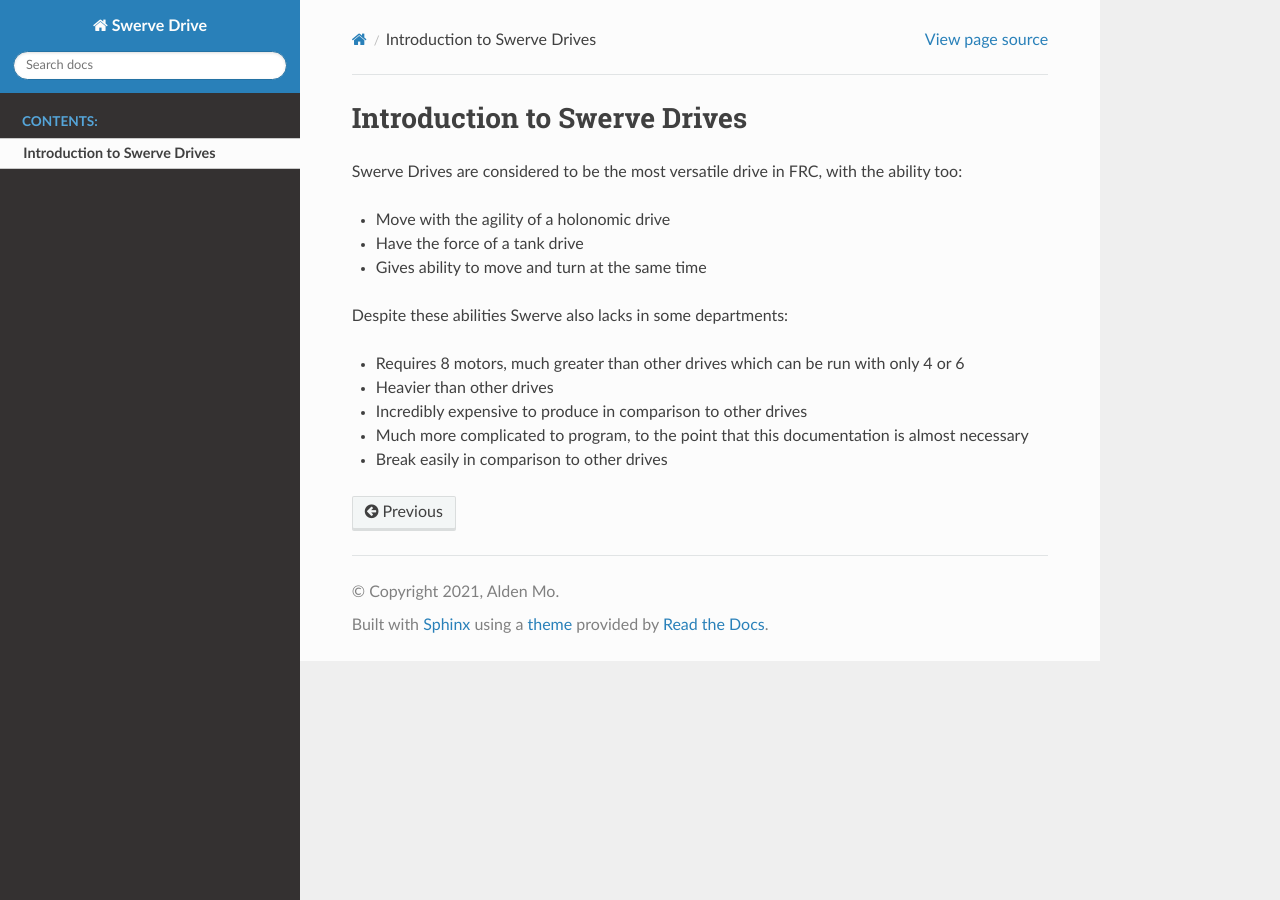
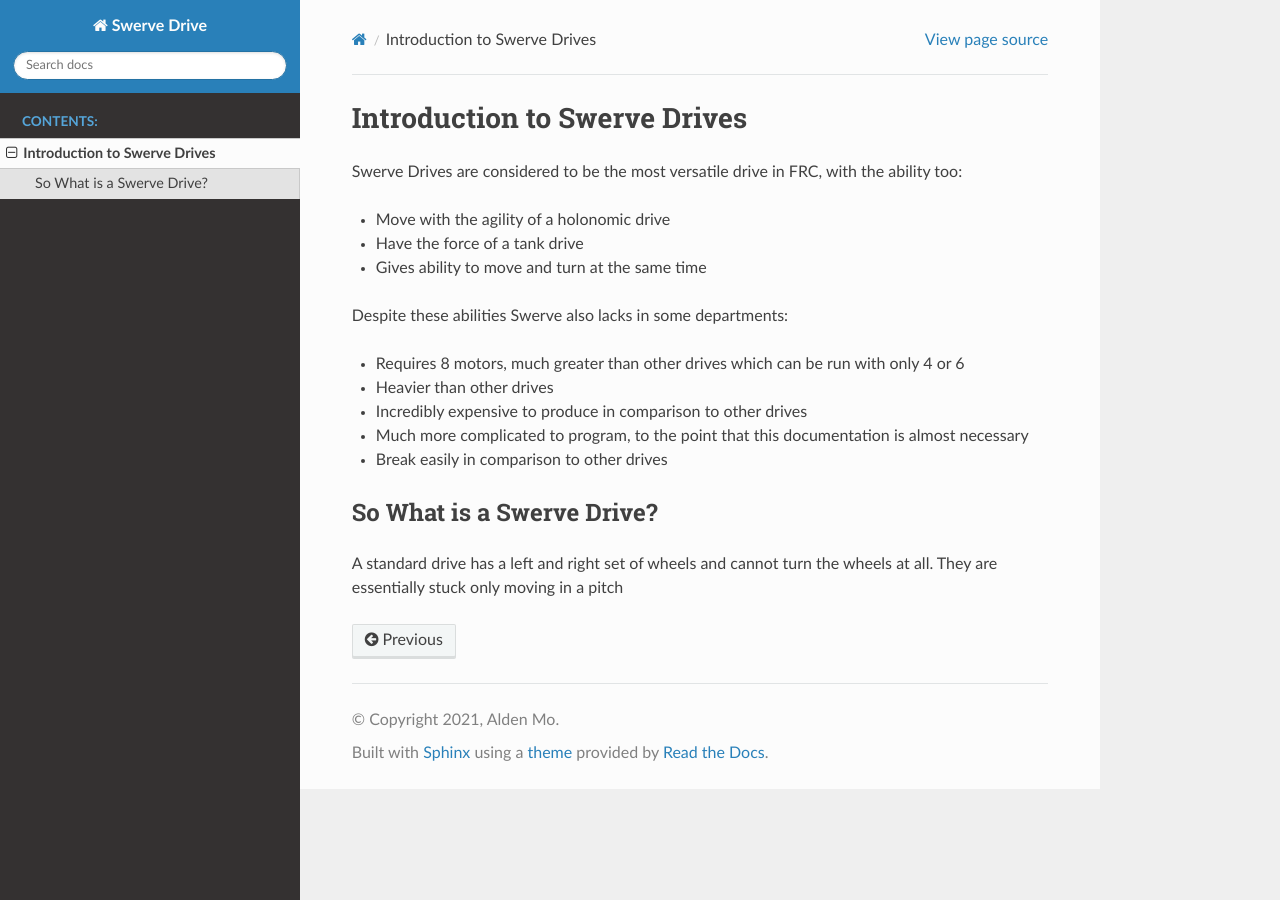
Before and after one commit to Ai0796/Swerve-Drive-2021, a Sphinx documentation site: the page built from docs/source/intro/introduction.rst, in a window 1280 px wide. Built offline with Sphinx 7.4.7 and the Read the Docs theme 2.0.0, drawn with Linux system fonts in a browser that asks for light colours.

Commit message:
Added swerve drive explamation to introduction

```diff
--- a/docs/source/intro/introduction.rst
+++ b/docs/source/intro/introduction.rst
@@ -18,3 +18,9 @@ Despite these abilities Swerve also lacks in some departments:
 * Incredibly expensive to produce in comparison to other drives
 * Much more complicated to program, to the point that this documentation is almost necessary
 * Break easily in comparison to other drives
+
+So What is a Swerve Drive?
+--------------------------
+
+.. Standard Drive Trains::
+A standard drive has a left and right set of wheels and cannot turn the wheels at all. They are essentially stuck only moving in a pitch
```
Also changed, not shown: docs/source/intro/math.rst (added, +15 -0 lines), docs/source/_static/images/intro/Rotations.png (added).
